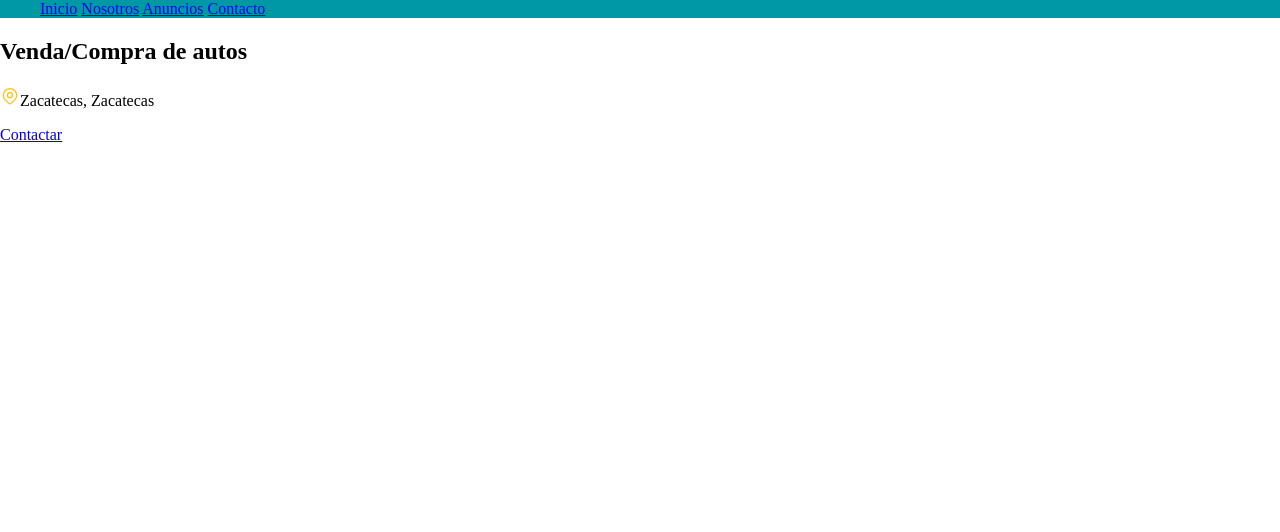
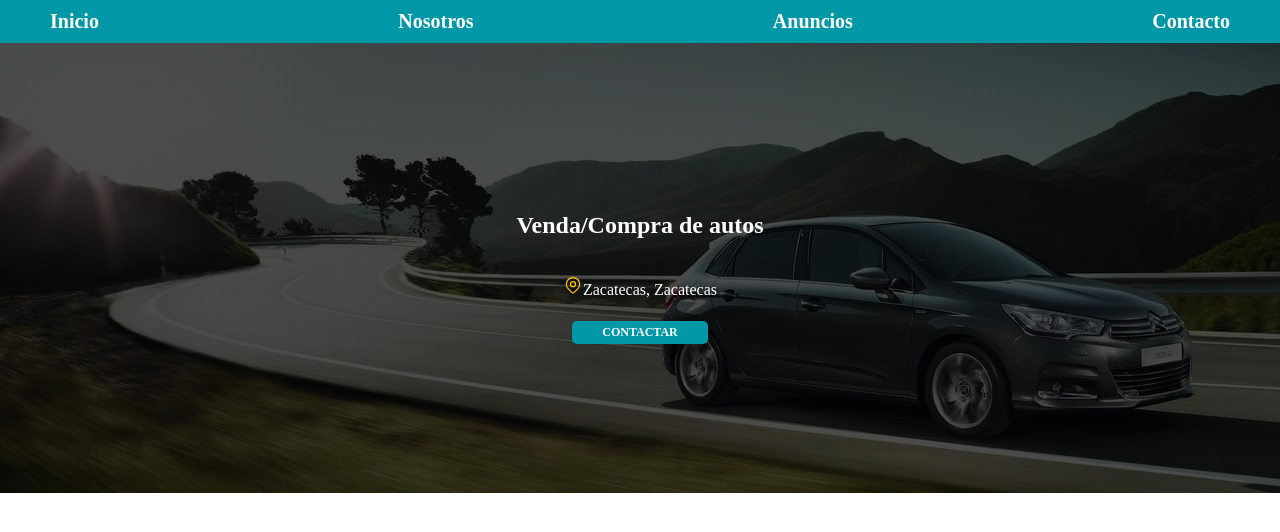
Before and after one commit to Blackguz/TallerGSDC-WEB, a plain HTML site: page index.html in a window 1280 px wide. Drawn offline with nearby package versions, Linux system fonts and the light colour scheme.

Commit message:
Se agrego la barra de navegación y el hero

```diff
--- a/css/main.css
+++ b/css/main.css
@@ -8,7 +8,13 @@
 
 html{
     font-size: 62.5%;
+    box-sizing: border-box;
 }
+
+*, *:before, *:after {
+    box-sizing: inherit;
+  }
+
 body{
     font-size: 16px; /* 1 rem = 10 px*/
 }
@@ -19,10 +25,81 @@ body{
 }
 
 .contenedor {
-    width: 120rem;
+    max-width: 120rem;
     margin: 0 auto;
 }
 
 .nav-bg{
     background-color: var(--secundario);
 }
+
+.navegacion{
+    scroll-snap-align: center;
+    scroll-snap-stop: always;
+    display: flex;
+    flex-direction: column;
+    align-items: center;
+}
+
+@media (min-width: 768px) {
+    .navegacion{
+        flex-direction: row;
+        justify-content: space-between;
+    }
+}
+
+.navegacion a {
+    display: block;
+    text-align: center;
+    color:var(--blanco);
+    text-decoration: none;
+    font-size: 2rem;
+    font-weight: 700;
+    padding: 1rem;
+}
+
+.navegacion a:hover{
+    background-color: var(--primario);
+    color: var(--oscuro);
+}
+
+.hero{
+    background-image: url(/img/hero.jpg);
+    background-position: center center;
+    background-repeat: no-repeat;
+    height: 450px;
+    margin-bottom: 2rem;
+    position: relative;
+}
+.contenido-hero {
+    background-color: rgb(0 0 0 / 70%); /** Otra opción **/
+    background-color: rgba(0, 0, 0, .7);
+    position: absolute;
+    width: 100%;
+    height: 100%;
+    display: flex;
+    flex-direction: column;
+    align-items: center;
+    justify-content: center;
+}
+
+.contenido-hero h2,
+.contenido-hero p {
+    color: var(--blanco);
+}
+
+.boton {
+    background-color: var(--secundario);
+    color: var(--blanco);
+    margin-top: .5rem;
+    padding: .5rem 3rem;
+    border-radius: 5px;
+    font-weight: 700;
+    text-decoration: none;
+    text-transform: uppercase;
+    font-size: 1.2rem;
+    border:none;
+}
+.boton:hover{
+    cursor: pointer;
+}
```
